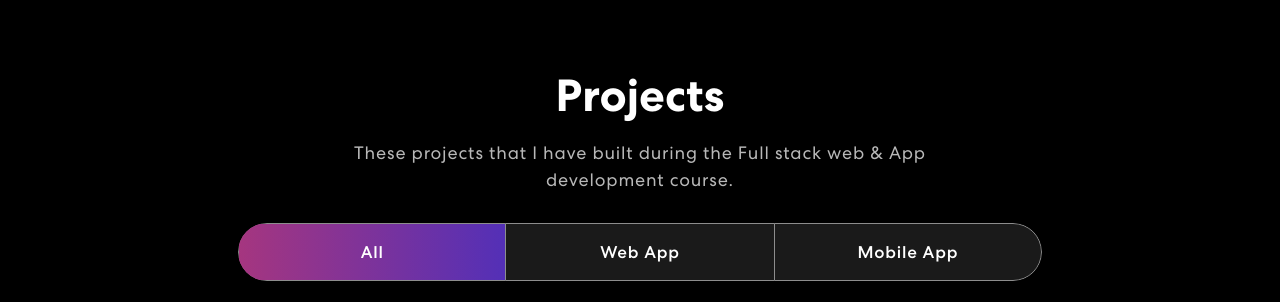
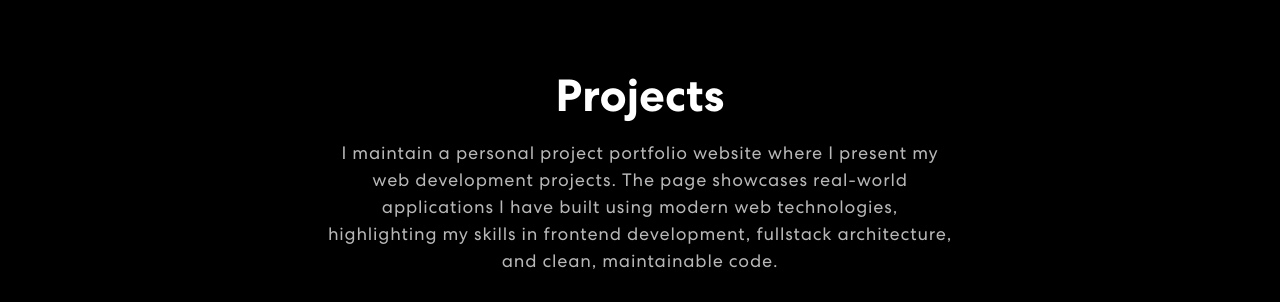
Before and after one commit to Chamas111/personal_portifolio, a React (Create React App) app: page / in a window 1280 px wide. Shown: the part 1420-1722 px from the top of the page. Built offline with nearby package versions, Linux system fonts and the light colour scheme.

Commit message:
change text

```diff
--- a/src/components/Projects.js
+++ b/src/components/Projects.js
@@ -124,8 +124,12 @@ const Projects = () => {
                 >
                   <h2>Projects</h2>
                   <p>
-                    These projects that I have built during the Full stack web &
-                    App development course.
+                    I maintain a personal project portfolio website where I
+                    present my web development projects. The page showcases
+                    real-world applications I have built using modern web
+                    technologies, highlighting my skills in frontend
+                    development, fullstack architecture, and clean, maintainable
+                    code.
                   </p>
                   <Tab.Container id="projects-tabs" defaultActiveKey="first">
                     <Nav
```
